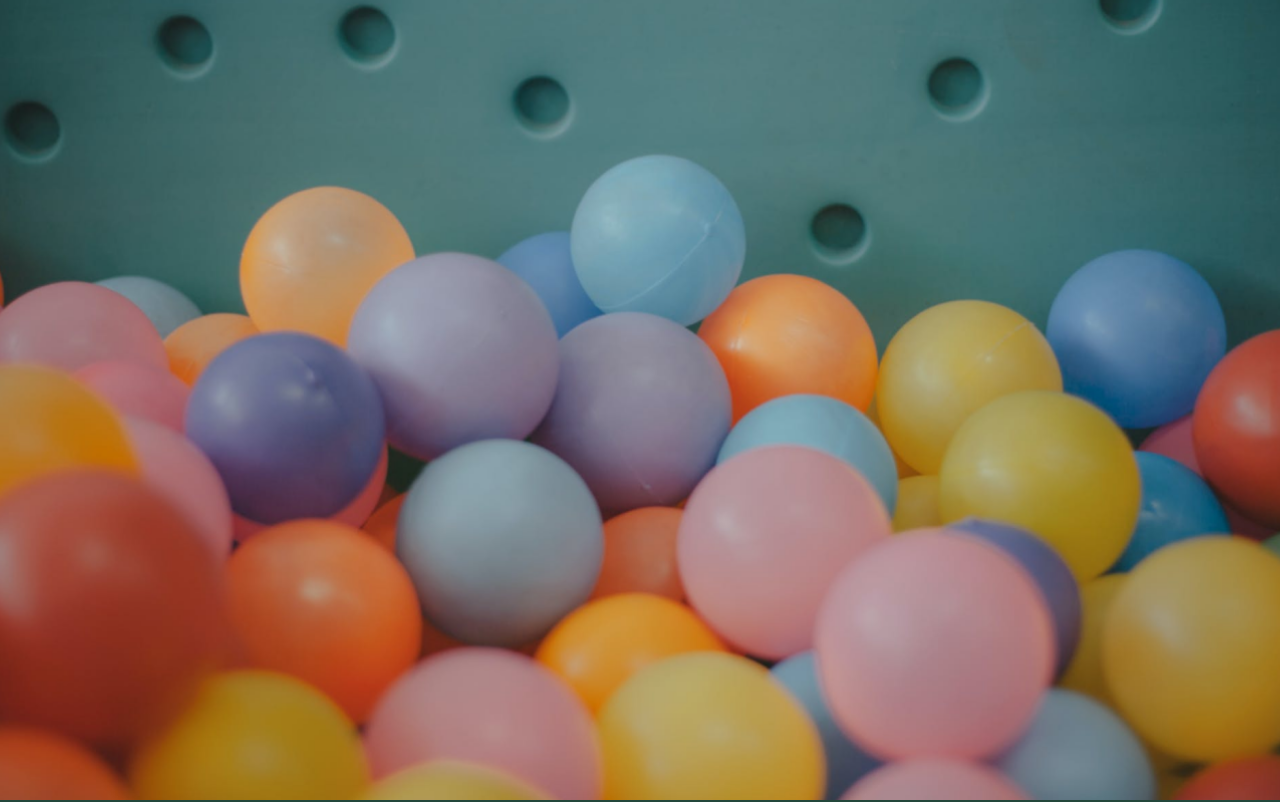
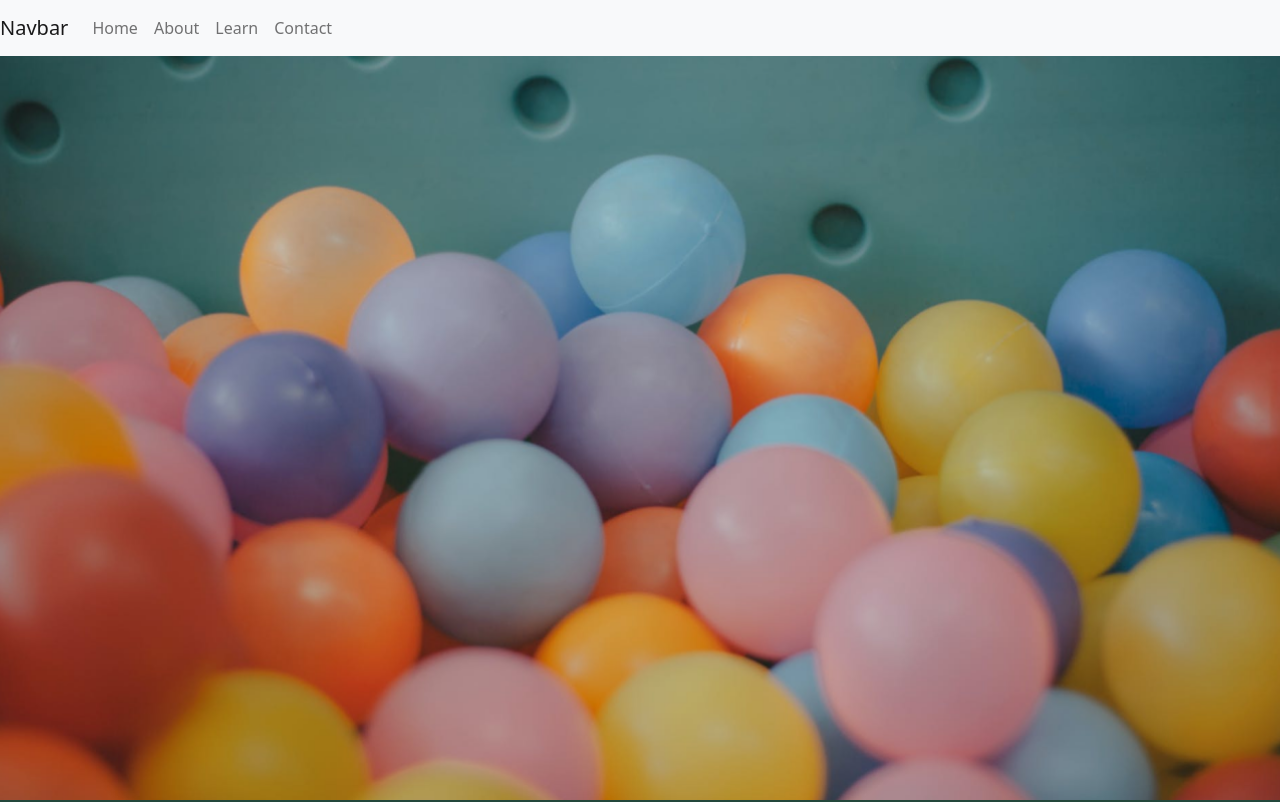
Before and after one commit to KashifHussain662/E-Project, a plain HTML site: page Pages/Home/index.html in a window 1280 px wide. Shown: the top 802 px of the page. Drawn offline with nearby package versions, Linux system fonts and the light colour scheme.

Commit message:
navbar add

```diff
--- a/Pages/Home/index.html
+++ b/Pages/Home/index.html
@@ -9,8 +9,32 @@
 </head>
 <body>
     <!-- <Home-Section-banner> -->
-    <section>
-        <div class="container-flude home-section-banner">        </div>
+    <section class="home-section-banner">
+
+                <!-- start navbar -->
+                <nav class="navbar navbar-expand-lg navbar-light bg-light">
+                    <a class="navbar-brand" href="#">Navbar</a>
+                    <button class="navbar-toggler" type="button" data-toggle="collapse" data-target="#navbarNav" aria-controls="navbarNav" aria-expanded="false" aria-label="Toggle navigation">
+                      <span class="navbar-toggler-icon"></span>
+                    </button>
+                    <div class="collapse navbar-collapse" id="navbarNav">
+                      <ul class="navbar-nav">
+                        <li class="nav-item active">
+                          <a class="nav-link" href="./index.html">Home</a>
+                        </li>
+                        <li class="nav-item">
+                          <a class="nav-link" href="#">About</a>
+                        </li>
+                        <li class="nav-item">
+                          <a class="nav-link" href="../learn/index.html">Learn</a>
+                        </li>
+                        <li class="nav-item">
+                          <a class="nav-link" href="">Contact</a>
+                        </li>
+                      </ul>
+                    </div>
+                  </nav>
+                  <!-- close navbar -->
     </section>
     <!-- </Home Section> -->
 
```
Also changed, not shown: Pages/learn/index.html (+25 -2 lines).
